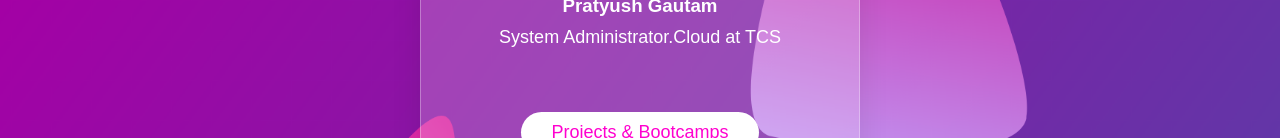
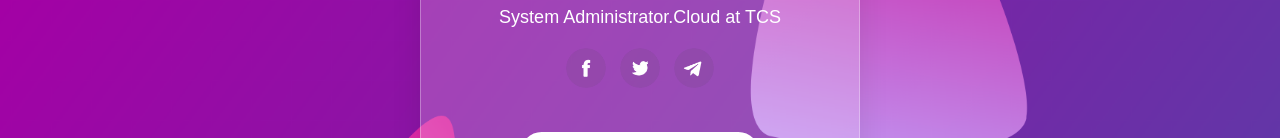
Before and after one commit to pratyushphg/MyRESUME, a plain HTML site: page about.html in a window 1280 px wide. Shown: the part 331-469 px from the top of the page. Drawn offline with Linux system fonts and the light colour scheme.

Commit message:
Update about.html

```diff
--- a/about.html
+++ b/about.html
@@ -9,14 +9,14 @@
   <body>
     <div class="container1" >
       <div class="card" data-tilt>
-        <img src="images/mypic.png">
+        <img src="mypic.png">
         <h3>Pratyush Gautam</h3>
         <p>System Administrator.Cloud at TCS</p>
 
       <div class="links">
-        <a href="https://facebook.com"><img src="images/facebook.png" alt=""></a>
-        <a href="https://twitter.com"><img src="images/twitter.png" alt=""></a>
-        <a href="https://telegram.com"><img src="images/telegram.png" alt=""></a>
+        <a href="https://facebook.com"><img src="facebook.png" alt=""></a>
+        <a href="https://twitter.com"><img src="twitter.png" alt=""></a>
+        <a href="https://telegram.com"><img src="telegram.png" alt=""></a>
 
       </div>
       <a href="projects.html" class="btnn">Projects & Bootcamps</a>
```
